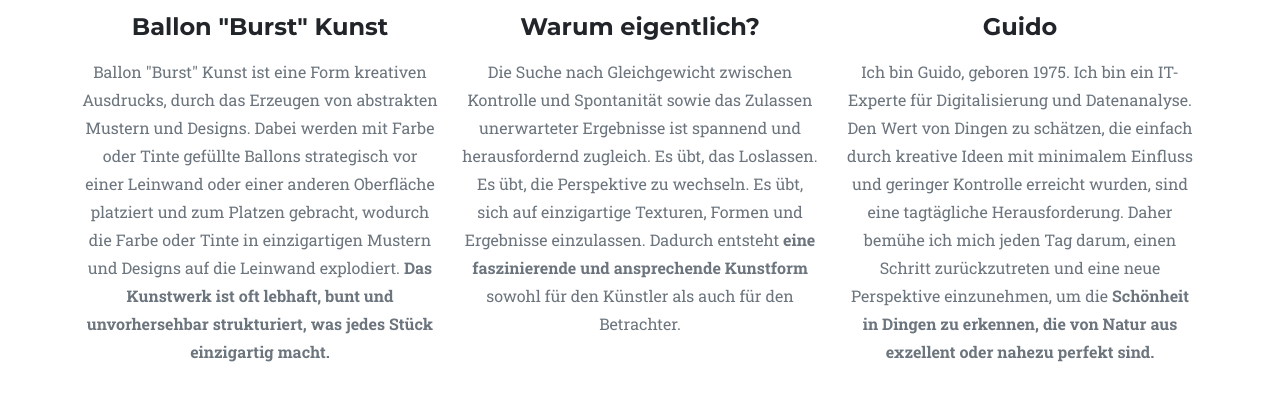
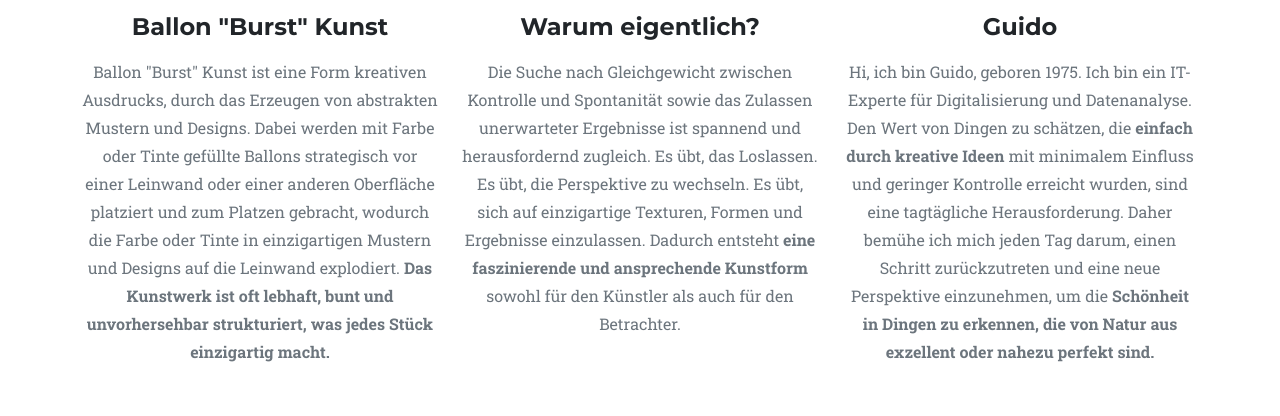
Before and after one commit to gcueppers/gcueppers.github.io, a plain HTML site: page index.html in a window 1280 px wide. Shown: the part 1119-1535 px from the top of the page. Drawn offline with nearby package versions, Linux system fonts and the light colour scheme.

Commit message:
minor correction self-description

```diff
--- a/index.html
+++ b/index.html
@@ -74,7 +74,7 @@
                             <i class="fas fa-user fa-stack-1x fa-inverse"></i>
                         </span>
                         <h4 class="my-3">Guido</h4>
-                        <p class="text-muted"><p class="text-muted">Ich bin Guido, geboren 1975. Ich bin ein IT-Experte für Digitalisierung und Datenanalyse. Den Wert von Dingen zu schätzen, die einfach durch kreative Ideen mit minimalem Einfluss und geringer Kontrolle erreicht wurden, sind eine tagtägliche Herausforderung. Daher bemühe ich mich jeden Tag darum, einen Schritt zurückzutreten und eine neue Perspektive einzunehmen, um die <strong>Schönheit in Dingen zu erkennen, die von Natur aus exzellent oder nahezu perfekt sind.</strong></p>
+                        <p class="text-muted"><p class="text-muted">Hi, ich bin Guido, geboren 1975. Ich bin ein IT-Experte für Digitalisierung und Datenanalyse. Den Wert von Dingen zu schätzen, die <strong>einfach durch kreative Ideen</strong> mit minimalem Einfluss und geringer Kontrolle erreicht wurden, sind eine tagtägliche Herausforderung. Daher bemühe ich mich jeden Tag darum, einen Schritt zurückzutreten und eine neue Perspektive einzunehmen, um die <strong>Schönheit in Dingen zu erkennen, die von Natur aus exzellent oder nahezu perfekt sind.</strong></p>
                     </div>
                 </div>
             </div>
```
